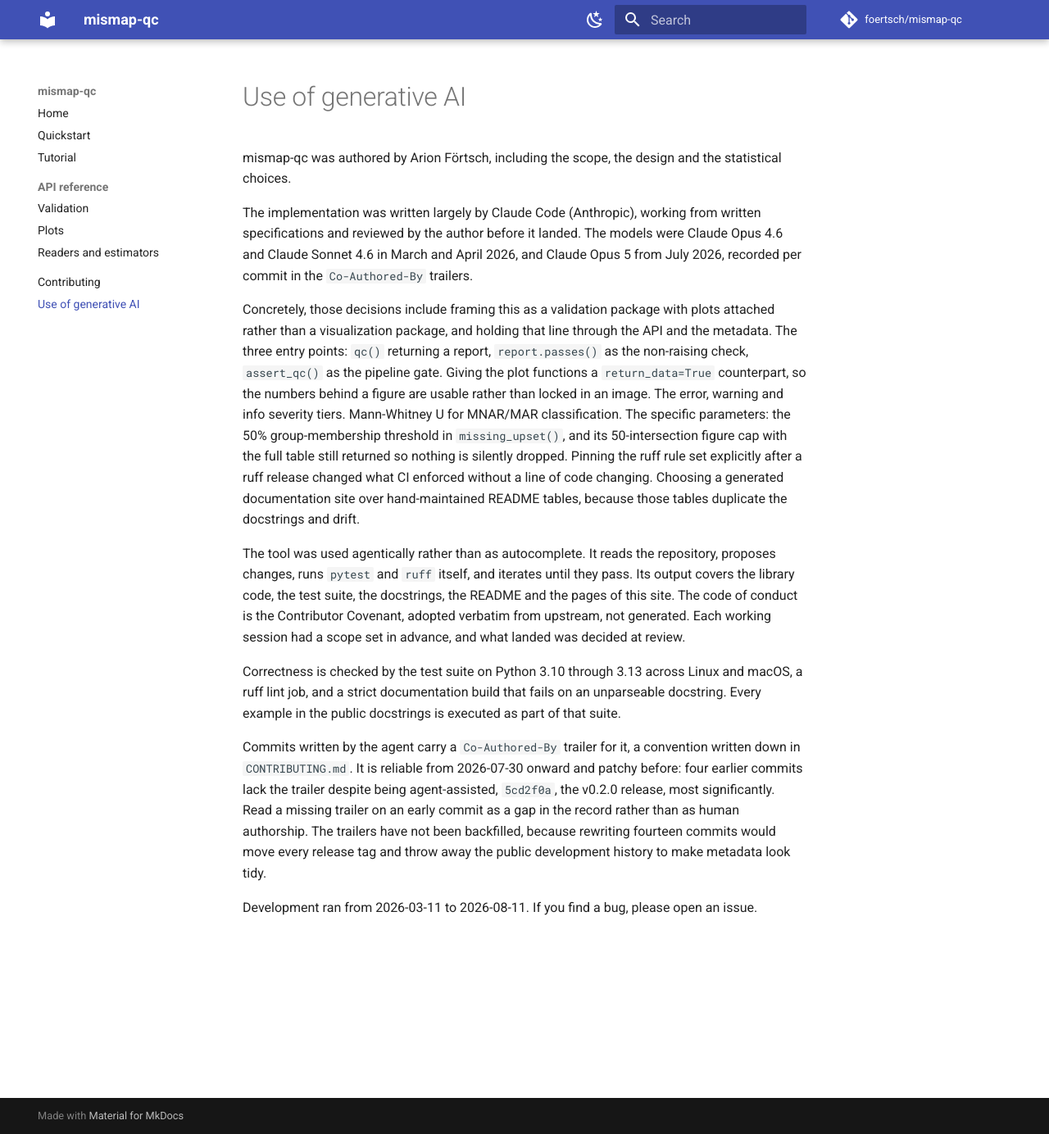
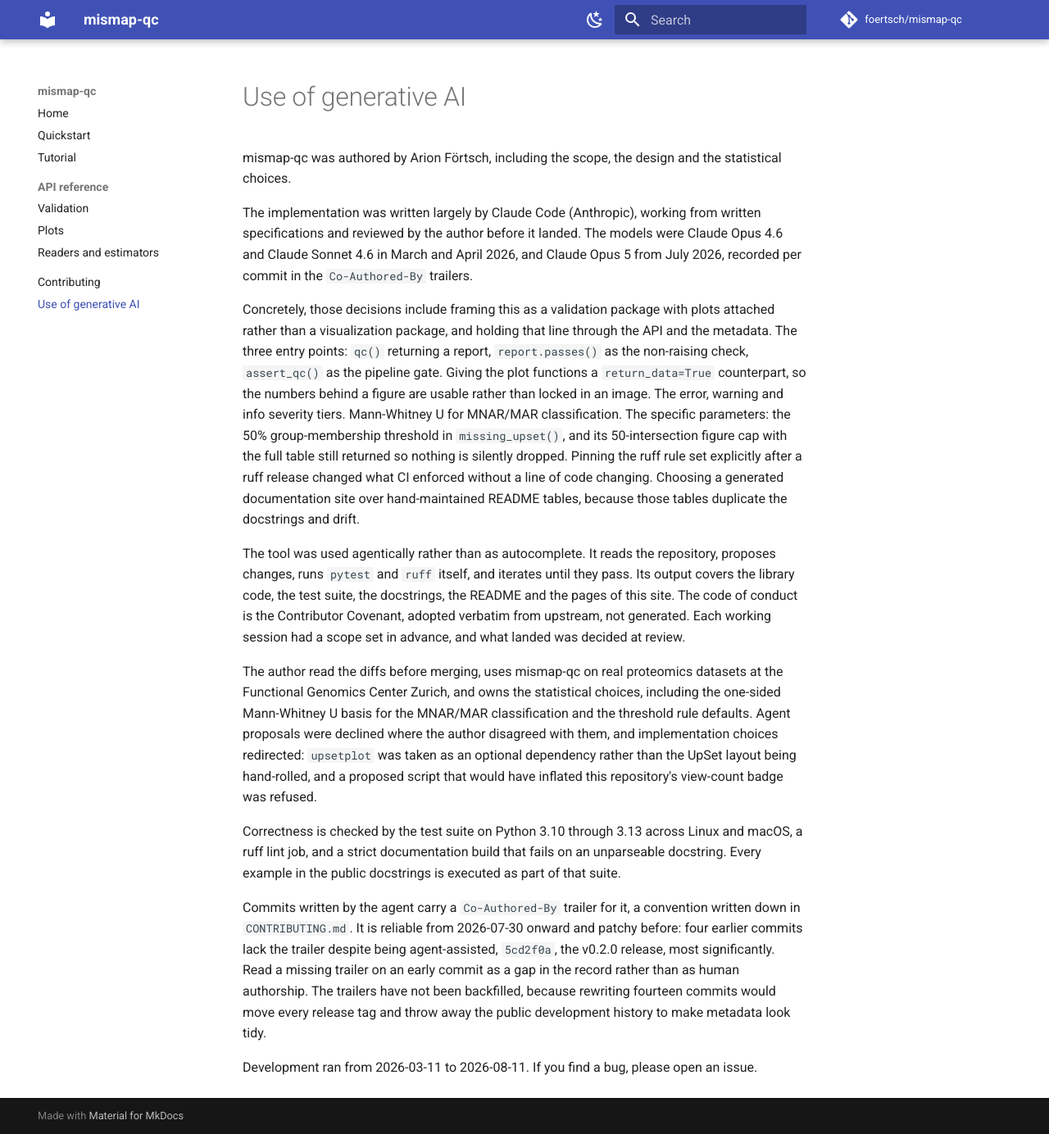
Before and after one commit to foertsch/mismap-qc, an MkDocs documentation site: the page built from docs/generative-ai-use.md, in a window 1280 px wide and 1384 px high. Shown: the whole window at 82% size. Built offline with MkDocs 1.6.1 and Material for MkDocs 9.7.7, drawn with Linux system fonts in a browser that asks for light colours; comment, search, counter and statistics services are not loaded.

Commit message:
State the review on the disclosure page
The page described what the agent did and who owns the design, but said nothing
about what review consisted of, which is the question the policy is actually
asking. Arion confirmed the specifics: diffs read before merging, the package used
on real proteomics data at the FGCZ, the statistical choices his, and agent
proposals declined where he disagreed.

Written in third person to match the rest of the page. The first-person version of
the same statement goes in the submission issue, where the form asks for it.

Co-Authored-By: Claude Opus 5 <noreply@anthropic.com>

```diff
--- a/docs/generative-ai-use.md
+++ b/docs/generative-ai-use.md
@@ -8,6 +8,8 @@ Concretely, those decisions include framing this as a validation package with pl
 
 The tool was used agentically rather than as autocomplete. It reads the repository, proposes changes, runs `pytest` and `ruff` itself, and iterates until they pass. Its output covers the library code, the test suite, the docstrings, the README and the pages of this site. The code of conduct is the Contributor Covenant, adopted verbatim from upstream, not generated. Each working session had a scope set in advance, and what landed was decided at review.
 
+The author read the diffs before merging, uses mismap-qc on real proteomics datasets at the Functional Genomics Center Zurich, and owns the statistical choices, including the one-sided Mann-Whitney U basis for the MNAR/MAR classification and the threshold rule defaults. Agent proposals were declined where the author disagreed with them, and implementation choices redirected: `upsetplot` was taken as an optional dependency rather than the UpSet layout being hand-rolled, and a proposed script that would have inflated this repository's view-count badge was refused.
+
 Correctness is checked by the test suite on Python 3.10 through 3.13 across Linux and macOS, a ruff lint job, and a strict documentation build that fails on an unparseable docstring. Every example in the public docstrings is executed as part of that suite.
 
 Commits written by the agent carry a `Co-Authored-By` trailer for it, a convention written down in `CONTRIBUTING.md`. It is reliable from 2026-07-30 onward and patchy before: four earlier commits lack the trailer despite being agent-assisted, `5cd2f0a`, the v0.2.0 release, most significantly. Read a missing trailer on an early commit as a gap in the record rather than as human authorship. The trailers have not been backfilled, because rewriting fourteen commits would move every release tag and throw away the public development history to make metadata look tidy.
```
